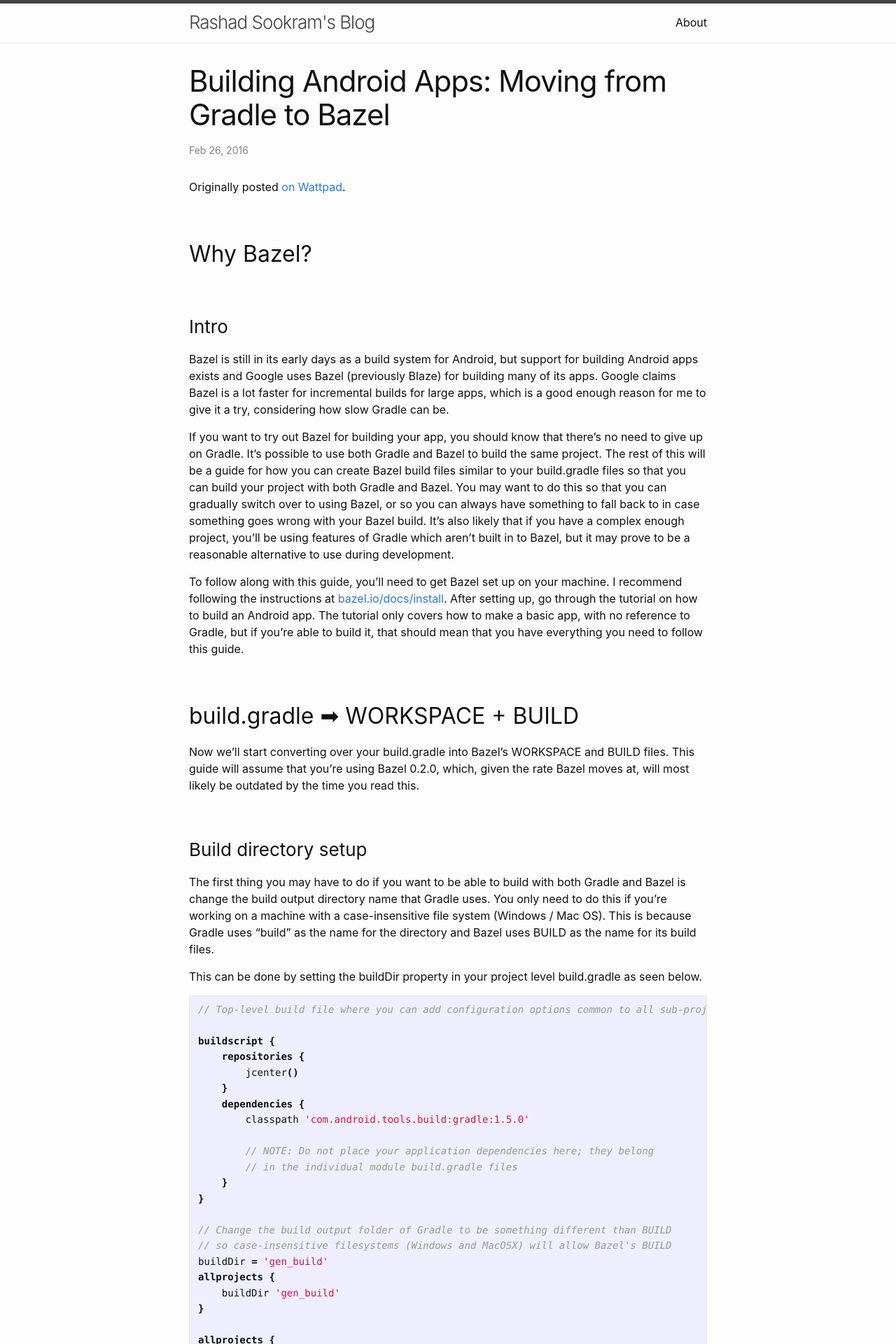
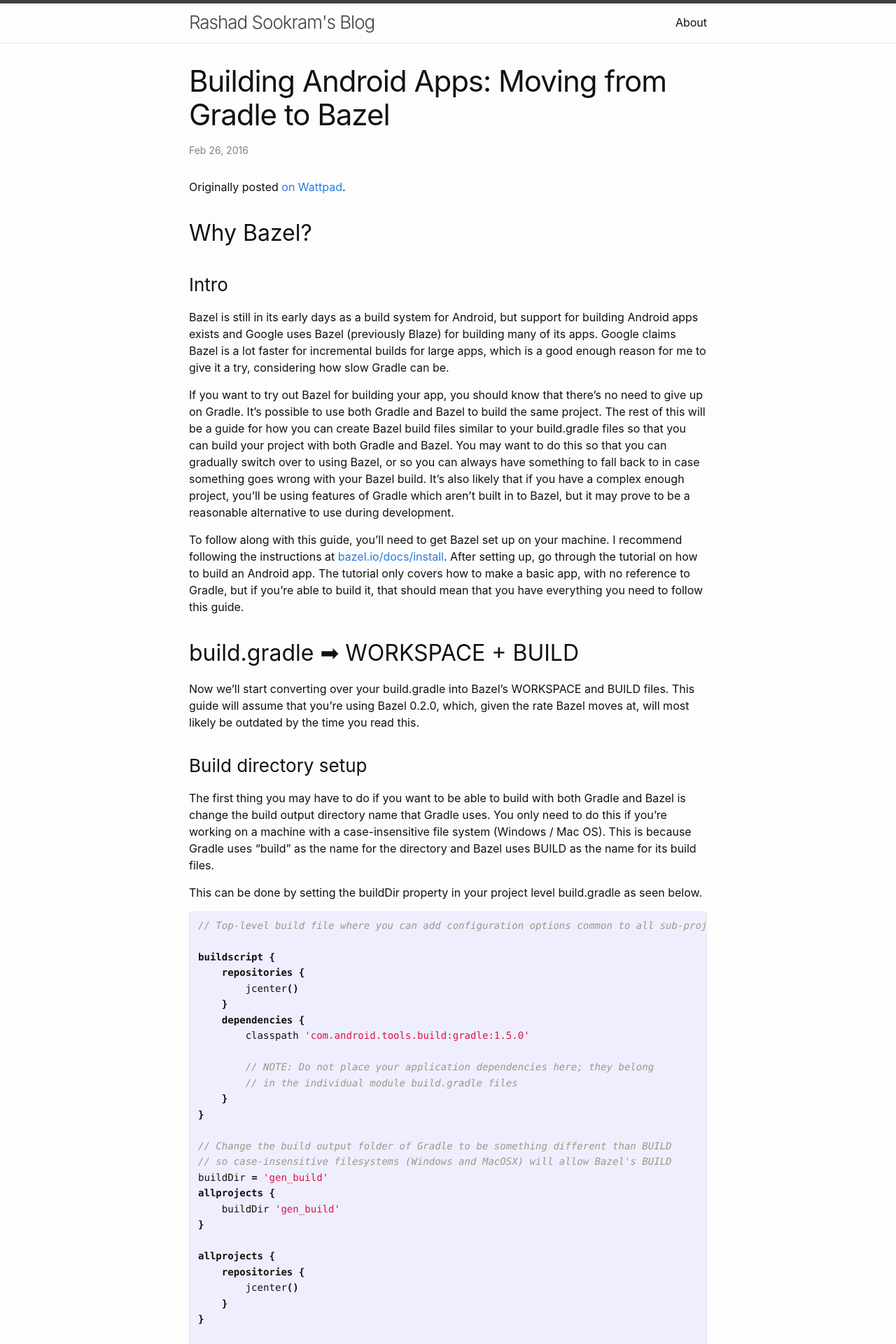
Before and after one commit to rsookram/rsookram.github.io, a Jekyll site: the page built from _posts/2016-02-26-building-android-apps-moving-from-gradle-to-bazel.md, in a window 1280 px wide. Shown: the top 1920 px of the page at 70% size. Built offline with Jekyll 4.4.1, drawn with Linux system fonts in a browser that asks for light colours.

Commit message:
Make theme look more similar to before

```diff
--- a/_sass/minima/_layout.scss
+++ b/_sass/minima/_layout.scss
@@ -255,7 +255,7 @@
 .post-content {
   margin-bottom: $spacing-unit;
 
-  h1, h2, h3 { margin-top: $spacing-unit * 2 }
+  h1, h2, h3 { margin-top: $spacing-unit }
   h4, h5, h6 { margin-top: $spacing-unit }
 
   h2 {
```
Also changed, not shown: index.md (+1 -0 lines).
